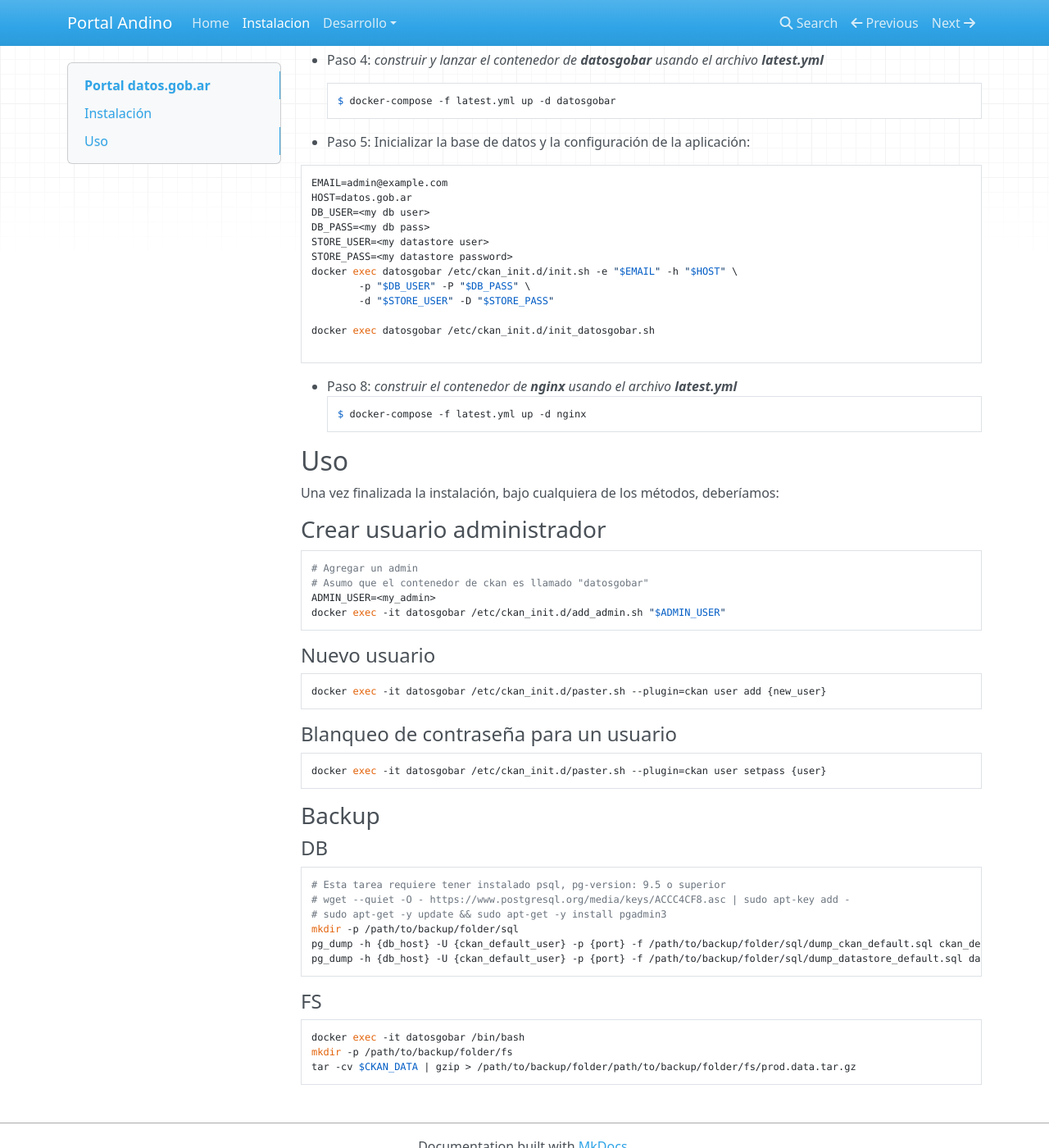
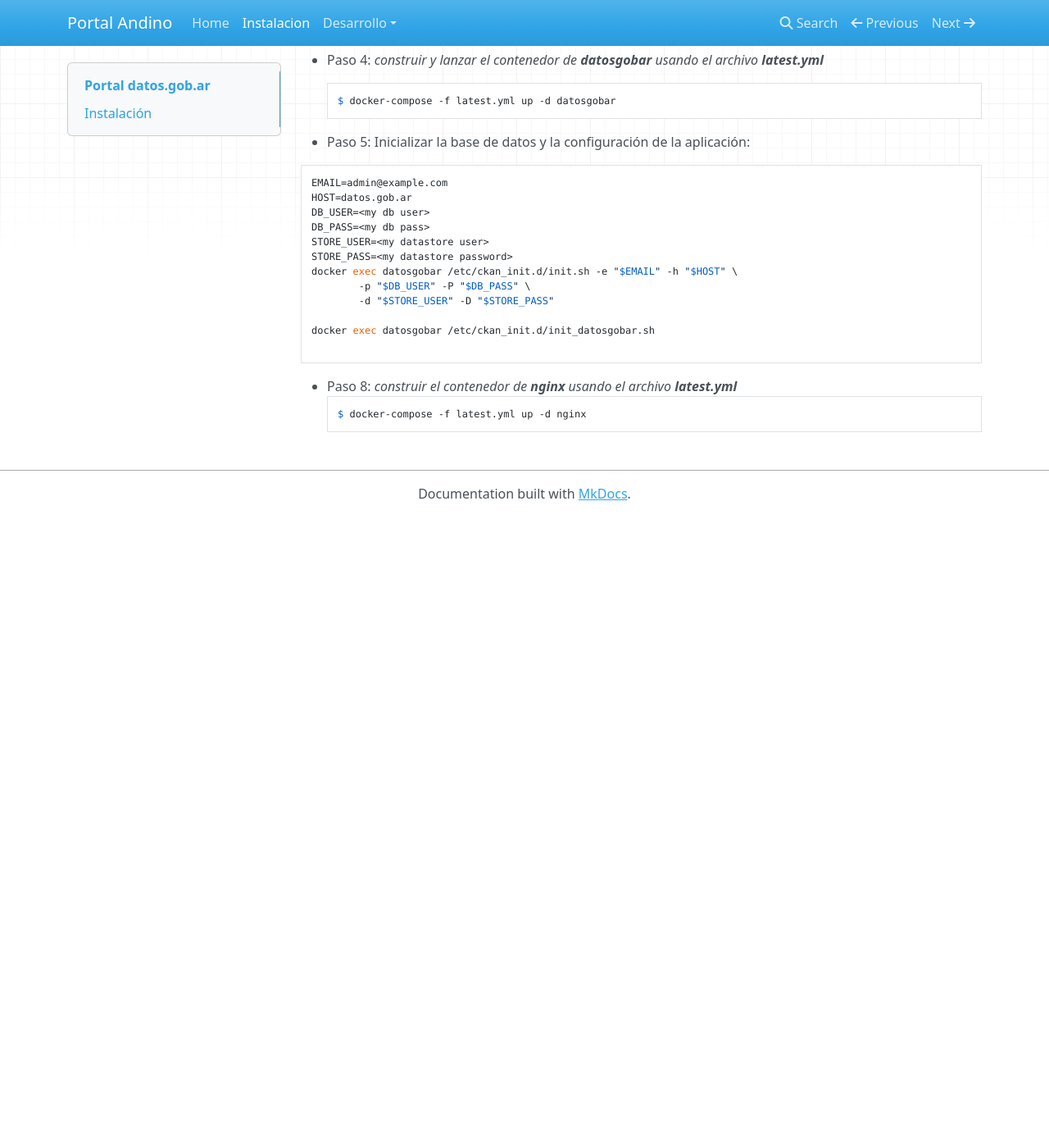
Before and after one commit to datosgobar/portal_datos.gob.ar, an MkDocs documentation site: the page built from docs/setup/install.md, in a window 1280 px wide and 1400 px high, scrolled down 1497 px. Shown: the whole window at 82% size. Built offline with MkDocs 1.6.1, drawn with Linux system fonts in a browser that asks for light colours; nearby versions of some CDN libraries; old or Windows-style settings are respelled for this version of MkDocs; after the commit the page ends 2127 px from its top, so only the background shows below that.

Commit message:
Actualizo la documentacion

````diff
--- a/docs/setup/install.md
+++ b/docs/setup/install.md
@@ -88,47 +88,3 @@ docker exec datosgobar /etc/ckan_init.d/init_datosgobar.sh
 + Paso 8: _construir el contenedor de **nginx** usando el archivo **latest.yml**_
 
 		$ docker-compose -f latest.yml up -d nginx
-
-## Uso
-
-Una vez finalizada la instalación, bajo cualquiera de los métodos, deberíamos:
-
-### Crear usuario administrador
-
-```bash
-# Agregar un admin
-# Asumo que el contenedor de ckan es llamado "datosgobar"
-ADMIN_USER=<my_admin>
-docker exec -it datosgobar /etc/ckan_init.d/add_admin.sh "$ADMIN_USER"
-```
-
-#### Nuevo usuario
-
-```bash
-docker exec -it datosgobar /etc/ckan_init.d/paster.sh --plugin=ckan user add {new_user}
-```
-#### Blanqueo de contraseña para un usuario
-
-```bash
-docker exec -it datosgobar /etc/ckan_init.d/paster.sh --plugin=ckan user setpass {user}
-```
-
-### Backup
-
-#### DB
-
-```bash
-# Esta tarea requiere tener instalado psql, pg-version: 9.5 o superior
-# wget --quiet -O - https://www.postgresql.org/media/keys/ACCC4CF8.asc | sudo apt-key add -
-# sudo apt-get -y update && sudo apt-get -y install pgadmin3
-mkdir -p /path/to/backup/folder/sql
-pg_dump -h {db_host} -U {ckan_default_user} -p {port} -f /path/to/backup/folder/sql/dump_ckan_default.sql ckan_default
-pg_dump -h {db_host} -U {ckan_default_user} -p {port} -f /path/to/backup/folder/sql/dump_datastore_default.sql datastore_default
-```
-
-#### FS
-```bash
-docker exec -it datosgobar /bin/bash
-mkdir -p /path/to/backup/folder/fs
-tar -cv $CKAN_DATA | gzip > /path/to/backup/folder/path/to/backup/folder/fs/prod.data.tar.gz
-```
````
Also changed, not shown: README.md (+0 -45 lines), docs/setup/usage.md (added, +43 -0 lines).
